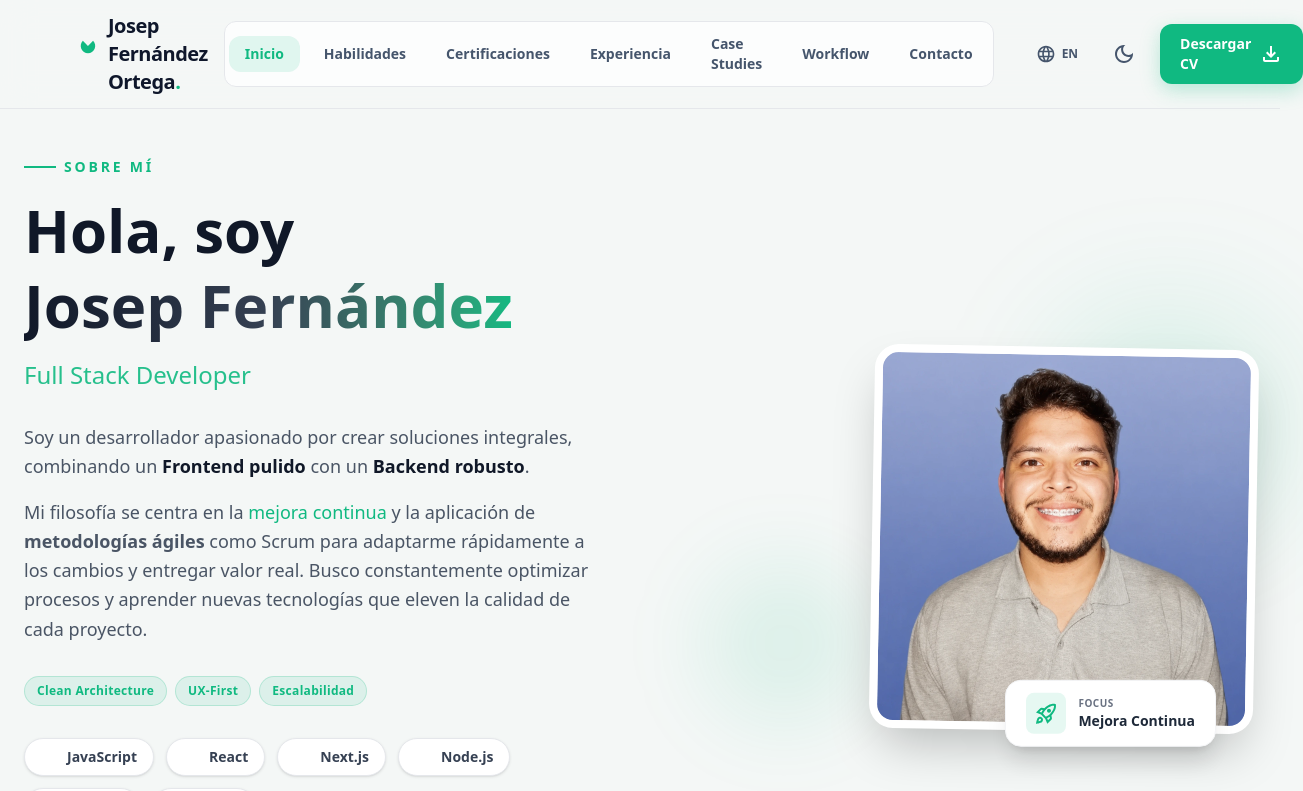
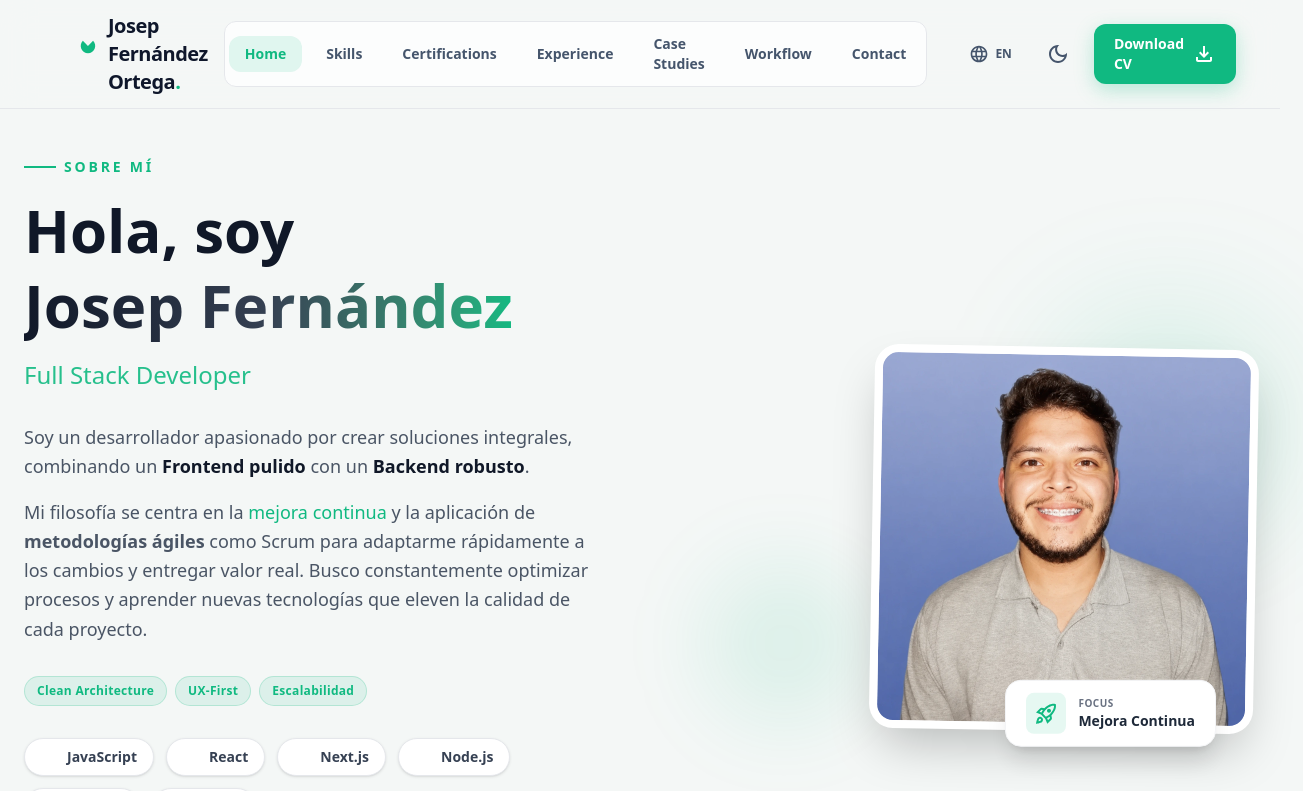
Before and after one commit to JosepFernande/porfolio, a Next.js app: page / in a window 1280 px wide. Shown: the top 791 px of the page, 1303 px wide, since content can reach past the window. Built offline with nearby package versions, Linux system fonts and the light colour scheme; no server answers; some icons are missing.

Commit message:
refactor(nav): switch desktop Navbar labels to useTranslations

```diff
--- a/src/components/Navbar.tsx
+++ b/src/components/Navbar.tsx
@@ -8,14 +8,14 @@ import MobileMenu from "./MobileMenu";
 import Link from "next/link";
 import { useTranslations } from "next-intl";
 
-const NAV_ITEMS = [
-  { label: "Inicio", href: "#inicio" },
-  { label: "Habilidades", href: "#habilidades" },
-  { label: "Certificaciones", href: "#certificaciones" },
-  { label: "Experiencia", href: "#experiencia" },
-  { label: "Case Studies", href: "#case-studies" },
-  { label: "Workflow", href: "#workflow" },
-  { label: "Contacto", href: "#contacto" },
+const NAV_CONFIG = [
+  { sectionId: "inicio", i18nKey: "inicio" },
+  { sectionId: "habilidades", i18nKey: "habilidades" },
+  { sectionId: "certificaciones", i18nKey: "certificaciones" },
+  { sectionId: "experiencia", i18nKey: "experiencia" },
+  { sectionId: "case-studies", i18nKey: "caseStudies" },
+  { sectionId: "workflow", i18nKey: "workflow" },
+  { sectionId: "contacto", i18nKey: "contacto" },
 ];
 
 const SECTION_IDS = [
@@ -34,15 +34,15 @@ export default function Navbar() {
   const [isOpen, setIsOpen] = useState(false);
   const triggerRef = useRef<HTMLButtonElement>(null);
 
-  const mobileItems = NAV_ITEMS.map((item) => ({
-    href: item.href,
-    label: item.label,
+  const navItems = NAV_CONFIG.map((item) => ({
+    href: `#${item.sectionId}`,
+    label: t(`items.${item.i18nKey}`),
   }));
 
   useEffect(() => {
     const setFromHash = () => {
       const hash = globalThis.location.hash;
-      if (hash && NAV_ITEMS.some((item) => item.href === hash)) {
+      if (hash && NAV_CONFIG.some((item) => `#${item.sectionId}` === hash)) {
         setActiveHref(hash);
       }
     };
@@ -100,12 +100,12 @@ export default function Navbar() {
         </div>
         <div className="flex items-center gap-8">
           <nav
-            aria-label="Navegación principal"
+            aria-label={t("ariaLabel")}
             className="hidden md:flex items-center gap-2 p-1 rounded-xl bg-white/70 dark:bg-surface-dark/70 border border-gray-200 dark:border-slate-700/50"
           >
-            {NAV_ITEMS.map((item) => (
+            {navItems.map((item) => (
               <Link
-                key={item.label}
+                key={item.href}
                 className={`px-4 py-2 rounded-xl text-sm font-semibold transition-all ${
                   activeHref === item.href
                     ? "bg-primary/12 text-primary"
@@ -127,7 +127,7 @@ export default function Navbar() {
               download
               className="hidden sm:flex bg-primary hover:bg-primary-hover text-white px-5 py-2.5 rounded-xl text-sm font-bold transition-all items-center gap-2 shadow-[0_6px_20px_rgba(16,185,129,0.28)] focus-visible:outline-none focus-visible:ring-2 focus-visible:ring-primary/60 focus-visible:ring-offset-2 focus-visible:ring-offset-background-light dark:focus-visible:ring-offset-background-dark"
             >
-              <span>Descargar CV</span>
+              <span>{t("downloadCv")}</span>
               <FileDownloadOutlined />
             </a>
             <button
@@ -150,7 +150,7 @@ export default function Navbar() {
         isOpen={isOpen}
         onClose={() => setIsOpen(false)}
         triggerRef={triggerRef}
-        items={mobileItems}
+        items={navItems}
         localeToggle={<LanguageToggle />}
         cvCta={
           <a
@@ -158,7 +158,7 @@ export default function Navbar() {
             download
             className="flex items-center gap-2 bg-primary hover:bg-primary-hover text-white px-5 py-2.5 rounded-xl text-sm font-bold transition-all shadow-[0_6px_20px_rgba(16,185,129,0.28)] focus-visible:outline-none focus-visible:ring-2 focus-visible:ring-primary/60 focus-visible:ring-offset-2 focus-visible:ring-offset-background-light dark:focus-visible:ring-offset-background-dark"
           >
-            <span>Descargar CV</span>
+            <span>{t("downloadCv")}</span>
             <FileDownloadOutlined />
           </a>
         }
```
